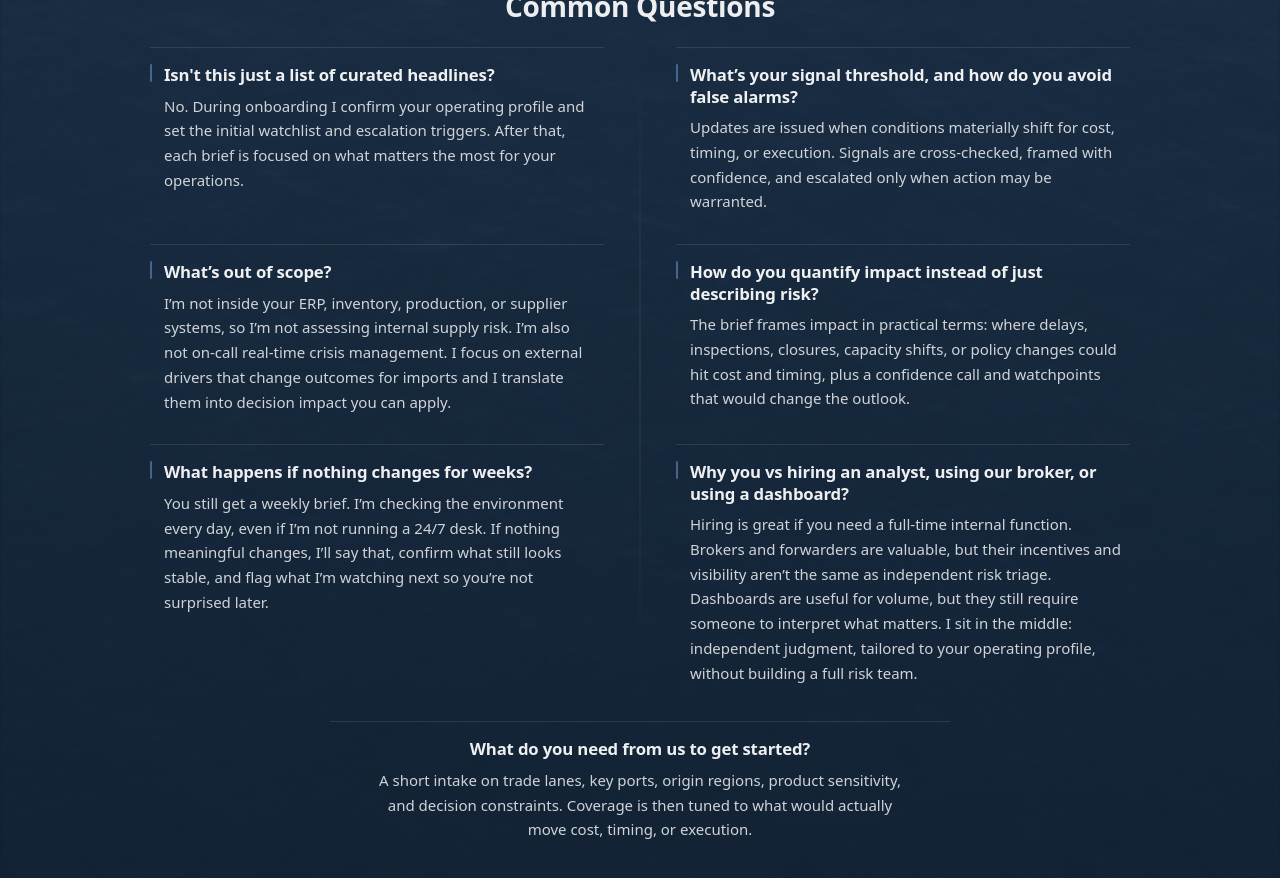
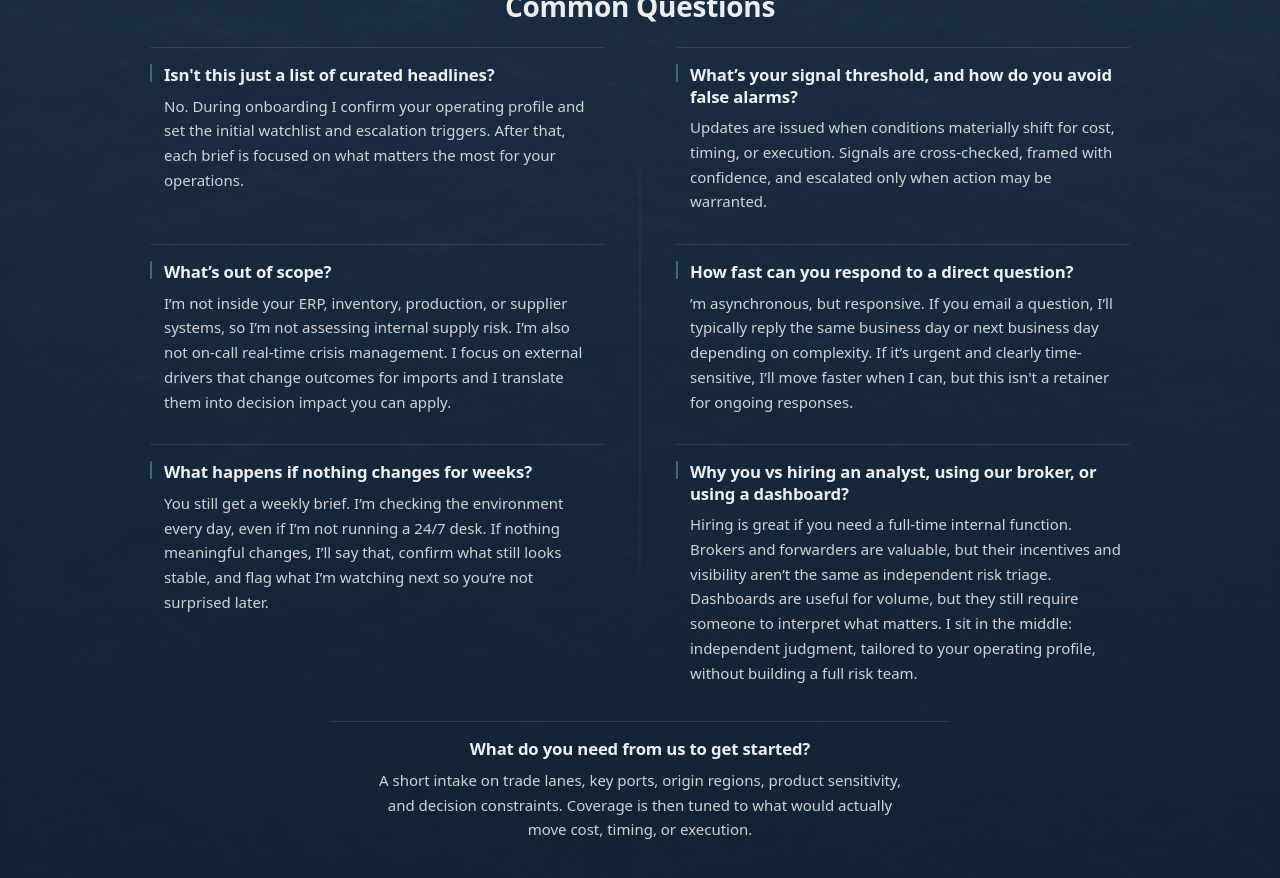
Before and after one commit to importrisk/import-risk-intelligence-site, a Jekyll site: the page built from method.html, in a window 1280 px wide and 900 px high, scrolled down 2083 px. Shown: the top 878 px of the window. Built offline with Jekyll 4.4.1, drawn with Linux system fonts in a browser that asks for light colours.

Commit message:
Update method.html

```diff
--- a/method.html
+++ b/method.html
@@ -280,9 +280,9 @@ css: /method.css?v=100
 </div>
 
     <div class="mp-faq-item" role="listitem">
-      <h4 class="mp-q">How do you quantify impact instead of just describing risk?</h4>
+      <h4 class="mp-q">How fast can you respond to a direct question?</h4>
       <p class="mp-a">
-        The brief frames impact in practical terms: where delays, inspections, closures, capacity shifts, or policy changes could hit cost and timing, plus a confidence call and watchpoints that would change the outlook.
+        ’m asynchronous, but responsive. If you email a question, I’ll typically reply the same business day or next business day depending on complexity. If it’s urgent and clearly time-sensitive, I’ll move faster when I can, but this isn't a retainer for ongoing responses.
       </p>
     </div>
 
```
